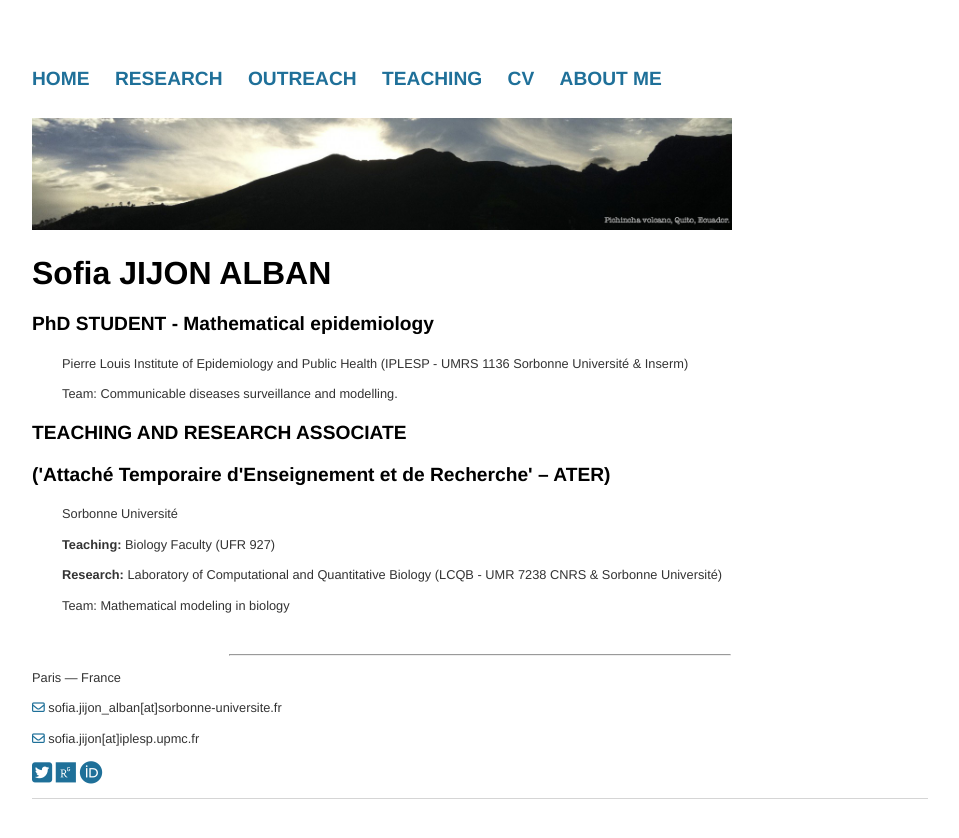
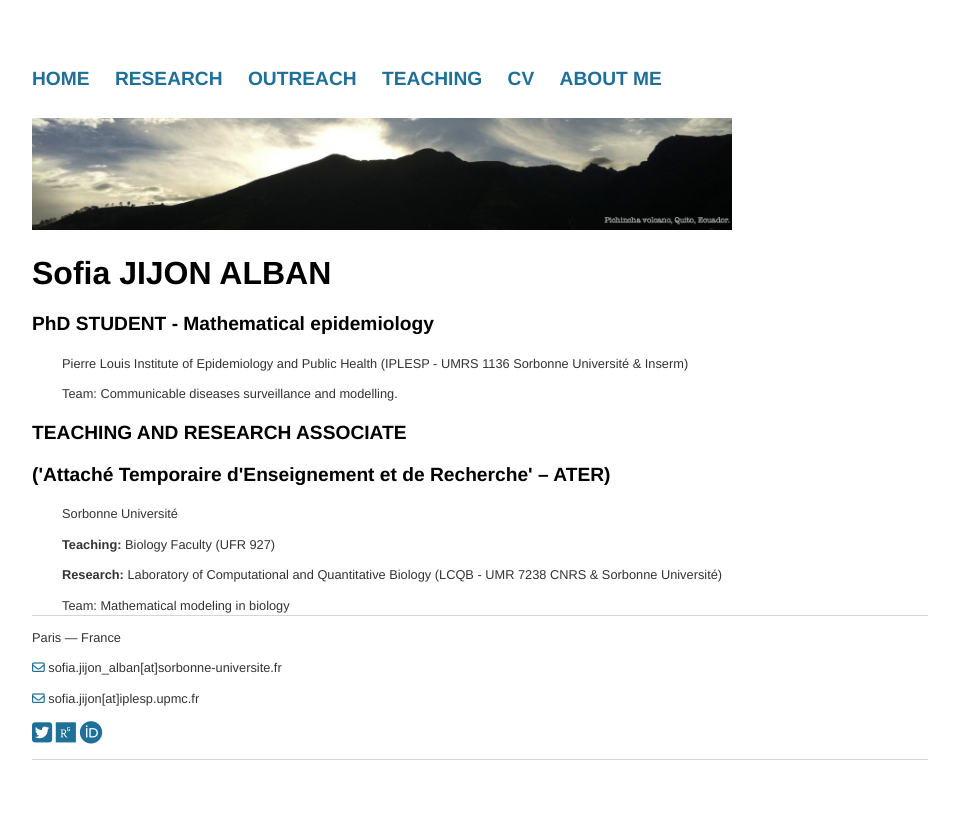
Before and after one commit to sjijon/sjijon.github.io, a Jekyll site: the page built from index.html, in a window 1280 px wide. Shown: the top 838 px of the page, without its empty margins (160-1119 px from the left). Built offline with Jekyll 4.4.1, drawn with Linux system fonts in a browser that asks for light colours; nearby versions of some CDN libraries.

Commit message:
Update index.html

```diff
--- a/index.html
+++ b/index.html
@@ -25,11 +25,9 @@ title: Sofia JIJON
 	<p style="padding-left:30px;">
 		<strong>Research:</strong> Laboratory of Computational and Quantitative Biology (LCQB - UMR 7238 CNRS & Sorbonne Université)
 	</P>
-	<p style="padding-left:30px;">
+	<p style="padding-left:30px; border-bottom: 1px solid #d5d5d5">
 		Team: Mathematical modeling in biology
 	</p>
-	</br>
-	<hr width="500" />
 	<p>
 		Paris — France
 	</p>
```
